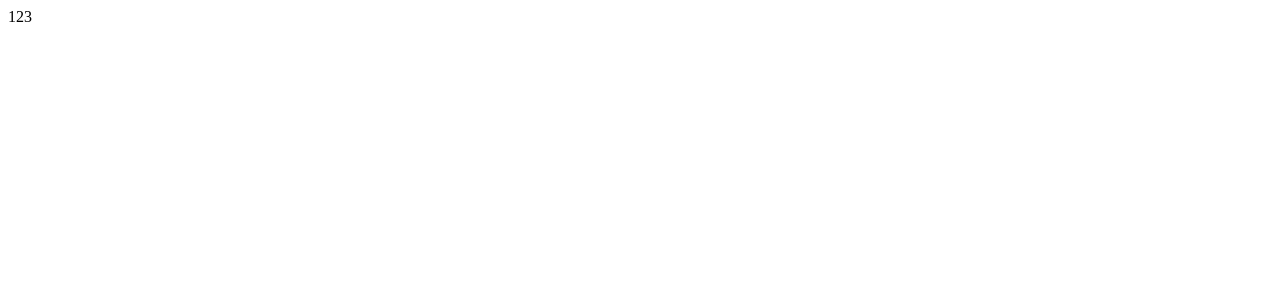
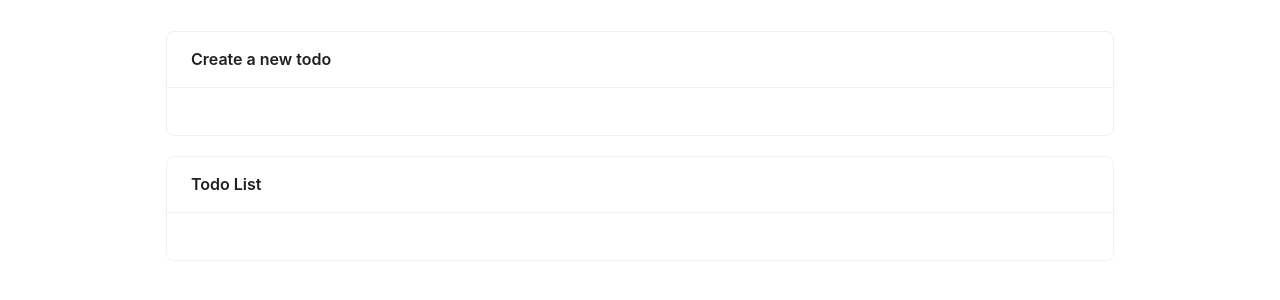
Before and after one commit to gfR616/todo-list, a React (Create React App) app: page / in a window 1280 px wide. Shown: the top 300 px of the page. Built offline with nearby package versions, Linux system fonts and the light colour scheme.

Commit message:
начал верстку

```diff
--- a/src/App.js
+++ /dev/null
@@ -1,7 +0,0 @@
-import React from 'react'
-
-function App() {
-	return 123
-}
-
-export default App
--- /dev/null
+++ b/src/App.tsx
@@ -0,0 +1,17 @@
+import { TodosContainer } from './components/todos/index.tsx'
+import React from 'react'
+
+// interface IAppProps {
+// 	store: Store
+// 	storePersistor: Persistor
+// }
+
+export const App = () => {
+	return (
+		<>
+			<TodosContainer />
+		</>
+	)
+}
+
+export default App
--- /dev/null
+++ b/src/components/todos/index.tsx
@@ -0,0 +1,50 @@
+import './styles.sass'
+import { Card, Col, Row, message } from 'antd'
+import React from 'react'
+
+export const TodosContainer = () => {
+	return (
+		<Row justify="center" align="middle" gutter={[0, 20]} className="todos-container">
+			<Col
+				xs={{ span: 23 }}
+				sm={{ span: 23 }}
+				md={{ span: 21 }}
+				lg={{ span: 20 }}
+				xl={{ span: 18 }}
+			>
+				{/* <PageHeader
+					title="Add Todo"
+					subTitle="To add a todo, just fill the form below and click in add todo."
+				/> */}
+			</Col>
+
+			<Col
+				xs={{ span: 23 }}
+				sm={{ span: 23 }}
+				md={{ span: 21 }}
+				lg={{ span: 20 }}
+				xl={{ span: 18 }}
+			>
+				<Card title="Create a new todo">
+					{/* <AddTodoForm onFormSubmit={handleFormSubmit} /> */}
+				</Card>
+			</Col>
+
+			<Col
+				xs={{ span: 23 }}
+				sm={{ span: 23 }}
+				md={{ span: 21 }}
+				lg={{ span: 20 }}
+				xl={{ span: 18 }}
+			>
+				<Card title="Todo List">
+					{/* <TodoList
+						todos={todos}
+						onTodoRemoval={handleRemoveTodo}
+						onTodoToggle={handleToggleTodoStatus}
+					/> */}
+				</Card>
+			</Col>
+		</Row>
+	)
+}
--- /dev/null
+++ b/src/components/todos/styles.sass
@@ -0,0 +1,3 @@
+.todos-container
+  margin-top: 10px
+  margin-bottom: 10px
--- a/src/index.tsx
+++ b/src/index.tsx
@@ -1,4 +1,4 @@
-import App from './App'
+import App from './App.tsx'
 import React from 'react'
 import ReactDOM from 'react-dom/client'
 
```
Also changed, not shown: package.json (+7 -1 lines), 1 other file (tests, documents, lock files or other folders).
